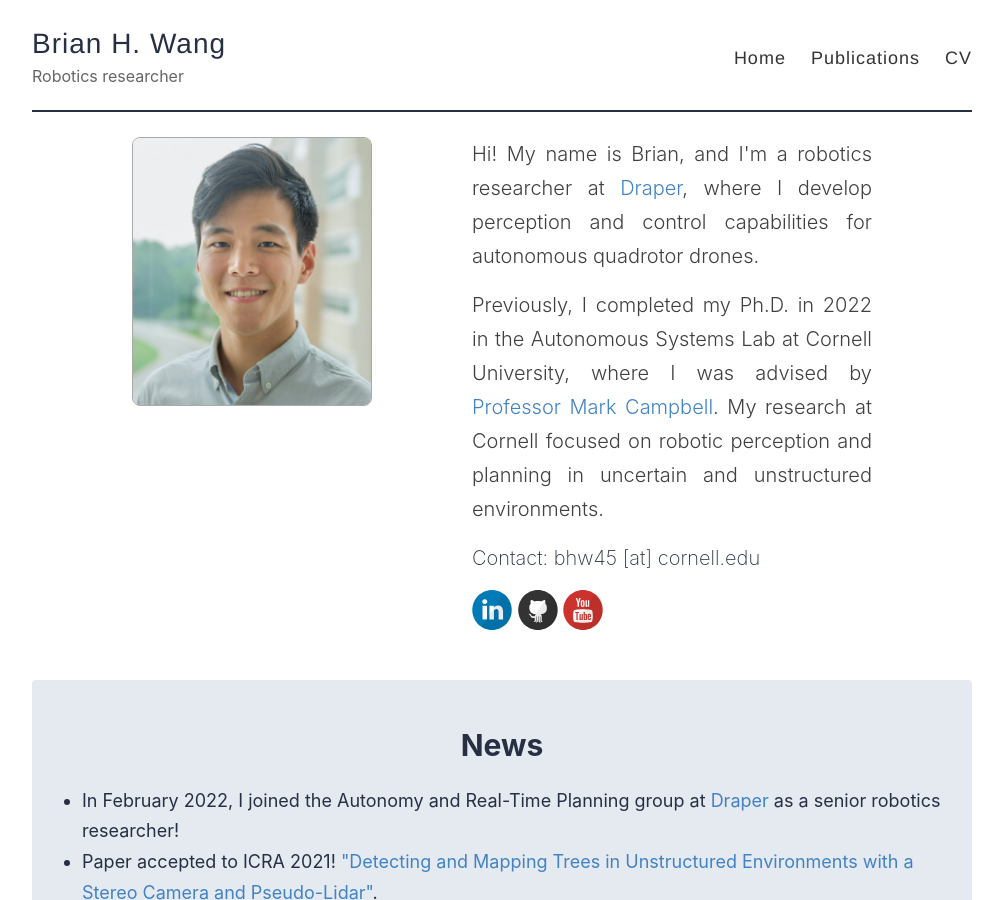
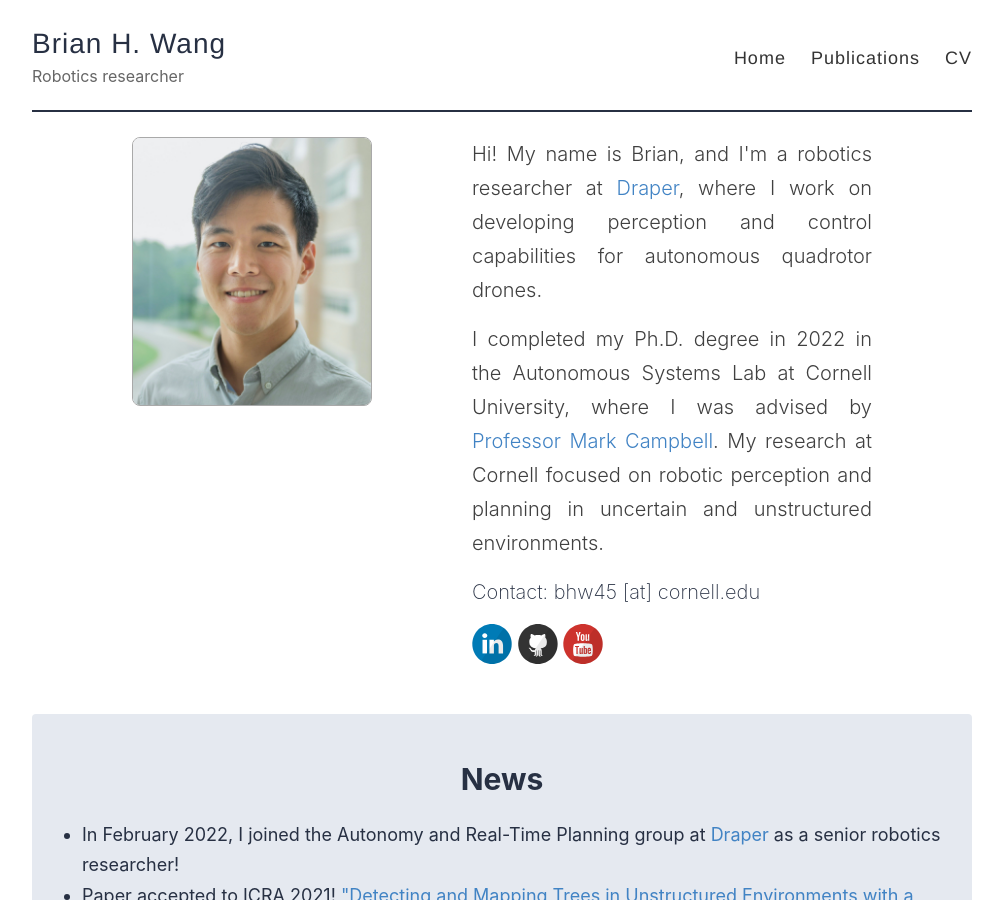
Before and after one commit to brian-h-wang/brian-h-wang.github.io, a Jekyll site: the page built from index.html, in a window 1280 px wide and 900 px high. Shown: the whole window, without its empty margins (138-1141 px from the left). Built offline with Jekyll 4.4.1, drawn with Linux system fonts in a browser that asks for light colours; the list of posts is cut into pages by our own code.

Commit message:
Minor wording changes

```diff
--- a/_layouts/home.html
+++ b/_layouts/home.html
@@ -25,12 +25,12 @@ layout: default
         <div class="intro-bio">
             <p>
                 Hi! My name is Brian, and I'm a robotics researcher at <a href="https://www.draper.com/">Draper</a>,
-                where I develop
+                where I work on developing
                 perception and control capabilities for autonomous quadrotor drones.
             </p>
 
             <p>
-                Previously, I completed my Ph.D. in 2022 in the Autonomous Systems Lab at Cornell University, where I
+                I completed my Ph.D. degree in 2022 in the Autonomous Systems Lab at Cornell University, where I
                 was advised by <a href="https://campbell.mae.cornell.edu/">Professor Mark Campbell</a>.
                 My research at Cornell focused on robotic perception and planning in uncertain and unstructured
                 environments.
```
